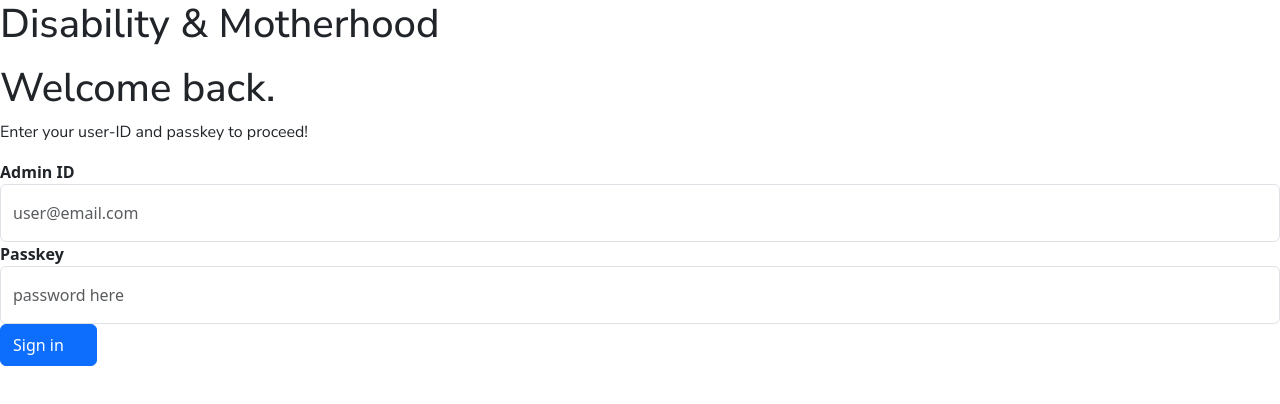
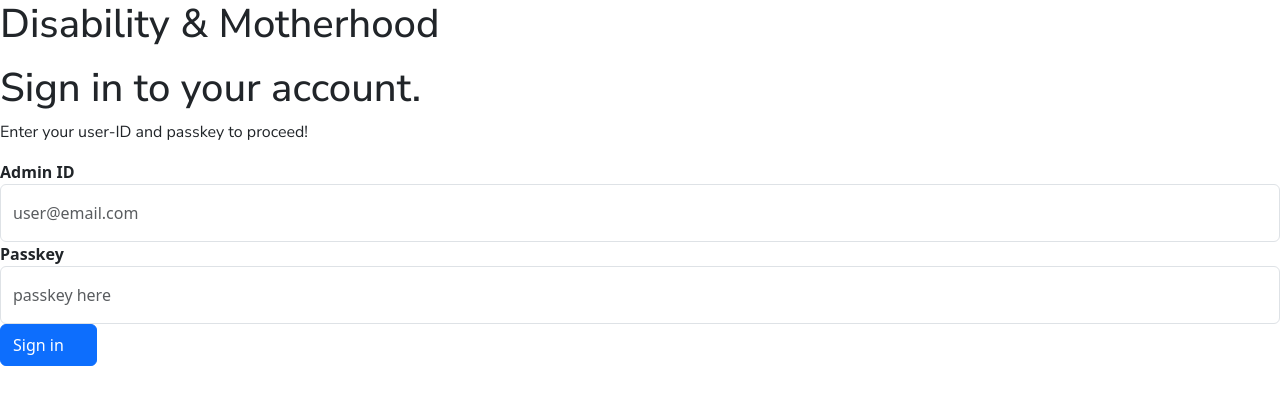
Before and after one commit to Cosmosvybes/admin-disability, a React (Vite) app: page / in a window 1280 px wide. Shown: the top 404 px of the page. Built offline with nearby package versions, Linux system fonts and the light colour scheme; some icons are missing.

Commit message:
added few more touches

```diff
--- a/src/Components/Pages/Signin/Signin.tsx
+++ b/src/Components/Pages/Signin/Signin.tsx
@@ -60,7 +60,7 @@ const Signin = () => {
           </h1>{" "}
         </div>
         <div className="relative py-2 flex max-sm:w-full  flex-col justify-center items-center w-1/3 h-full max-sm:h-auto  bg-gray-50 rounded-2xl shadow-md max-sm:shadow-none">
-          <h1>Welcome back.</h1>
+          <h1>Sign in to your account.</h1>
           <p>Enter your user-ID and passkey to proceed! </p>
           <form
             onSubmit={handleSubmit}
@@ -81,7 +81,7 @@ const Signin = () => {
             </label>
             <Input
               type="password"
-              placeholder="password here"
+              placeholder="passkey here"
               className="py-3 w-full rounded-md"
               value={password}
               onChange={(e) => setPassword(e.target.value)}
```
